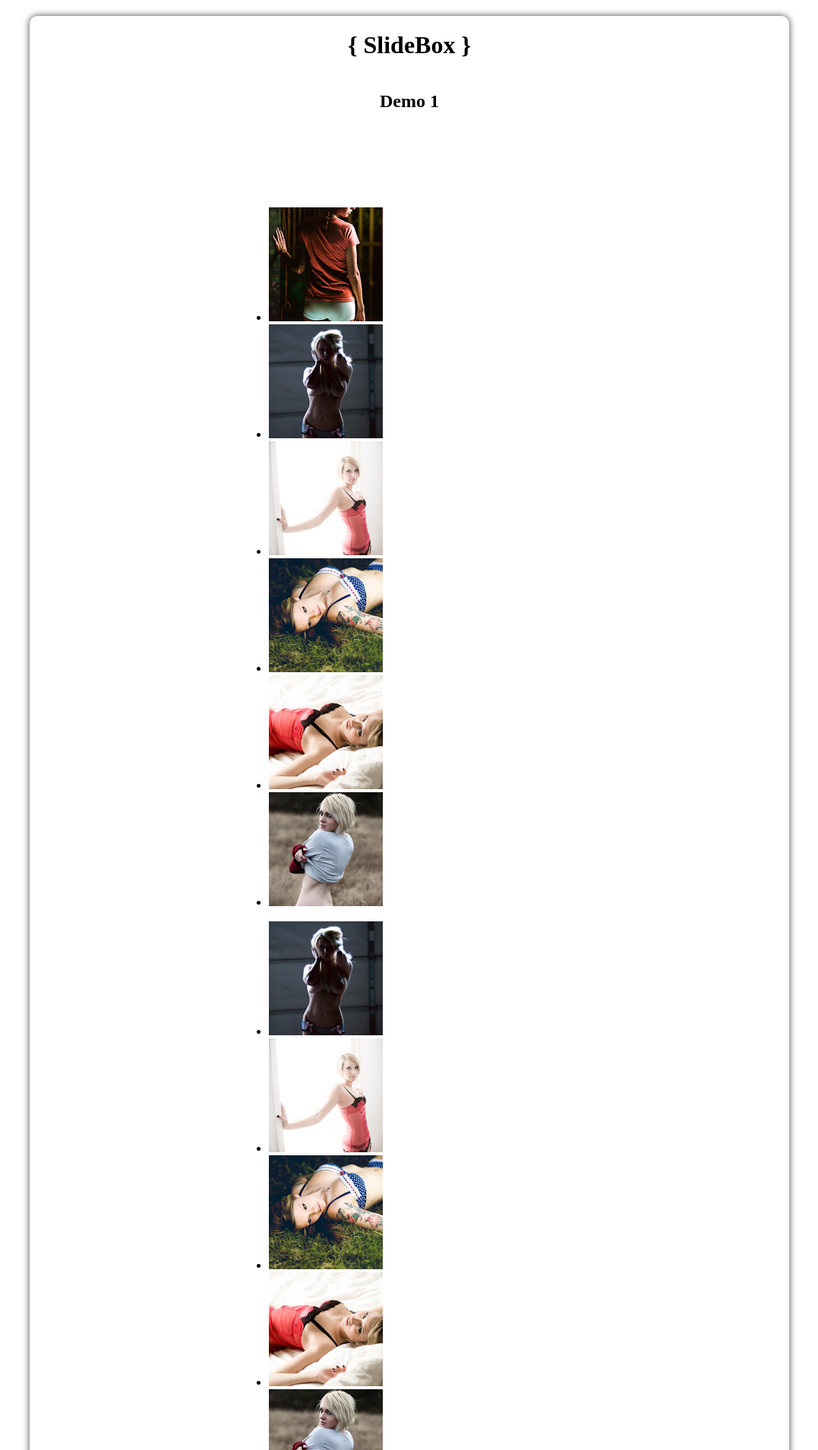
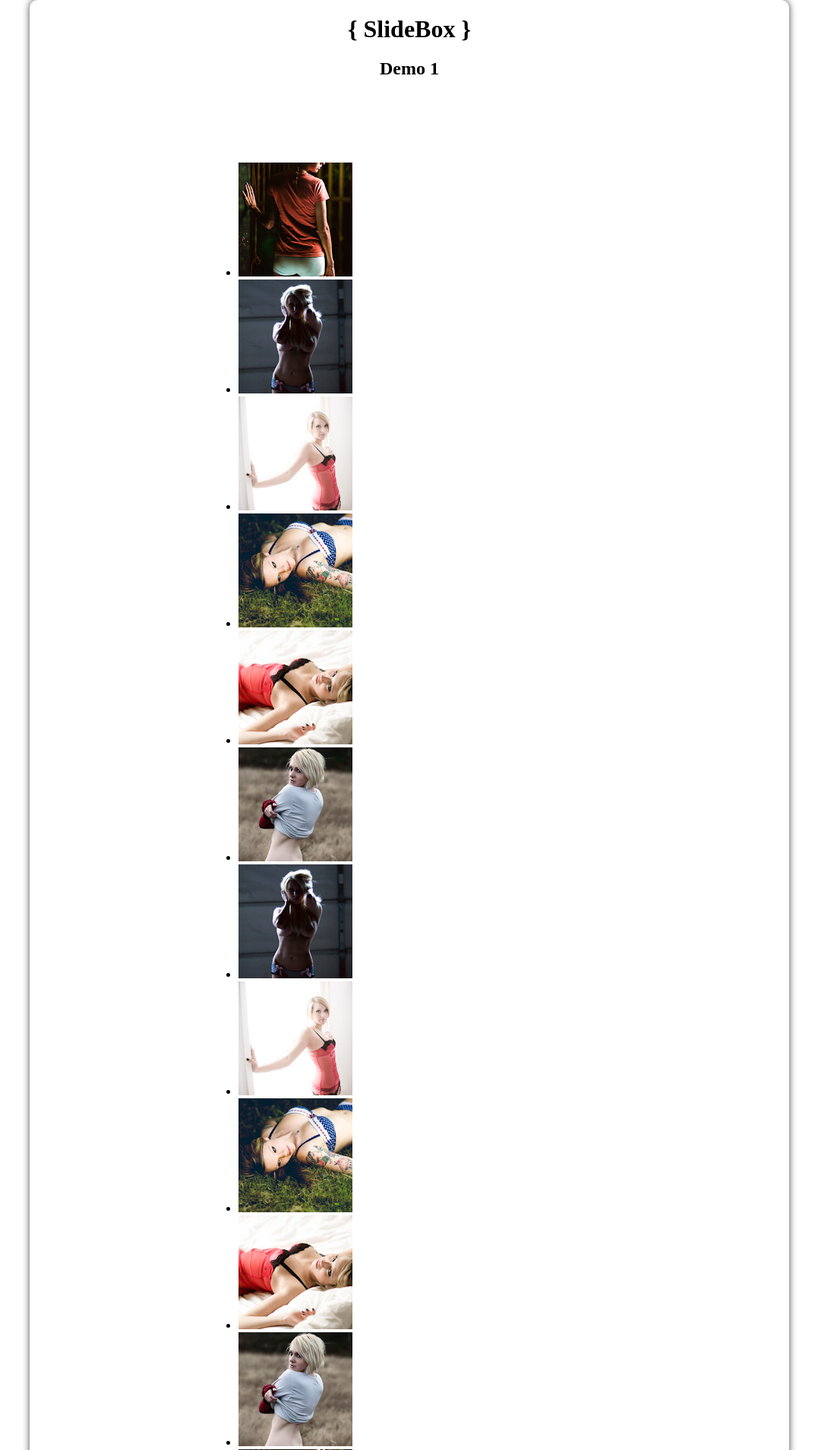
Before and after one commit to konzz/slidebox, a PHP site: page /demos/demo1/ in a window 1280 px wide. Shown: the top 1909 px of the page at 76% size, without its empty margins (101-1178 px from the left). Run offline with PHP 8.4, Linux system fonts and the light colour scheme.

Commit message:
Some Demo CSS cleaning

```diff
--- a/css/web.css
+++ b/css/web.css
@@ -1,46 +1,41 @@
-#container
-{
+html * {
+	padding:0; margin:0; border: none;
+}
+
+#container {
 	width: 618px;
 	margin: auto;
 	padding-bottom: 30px;
 	margin-top: 20px;
 }
 
-#wrapper
-{
+#wrapper {
 	width: 1000px;
 	margin: auto;
 	box-shadow: rgb(70,70,70) 0px 0px 10px;
 	border-radius: 10px;
+	overflow:hidden;
+}
 
-}
-h1,h2
-{
+h1, h2 {
 	text-align: center;
 	padding-top: 20px;
 }
 
-.list
-{
+.list {
 	float: left;
 	margin-left: 100px;
 }
 
-.clear
-{
-	clear: both;
-}
-
-#myList
-{
+#myList {
 	width: 618px;
 	height: 246px;
-	padding: 0px;
 }
 
 #myList li
 {
 	list-style: none;
+	height: 246px;
 }
 
 #myList li div
@@ -75,8 +70,8 @@ li.this h1 strong
 
 li.this
 {
-	width: 616px;
-	height: 144px;
+	width: 600px;
+	height: 140px;
 	padding-top: 100px;
 	border: 1px solid black;
 	box-shadow:inset 0 0 10px #000000;
```
